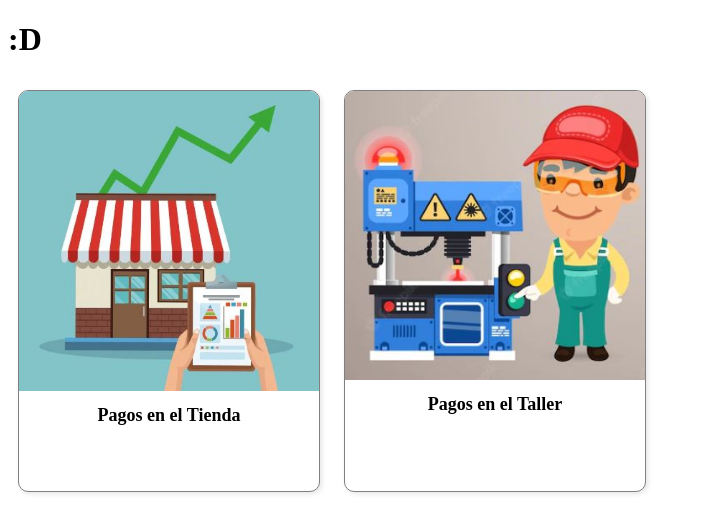
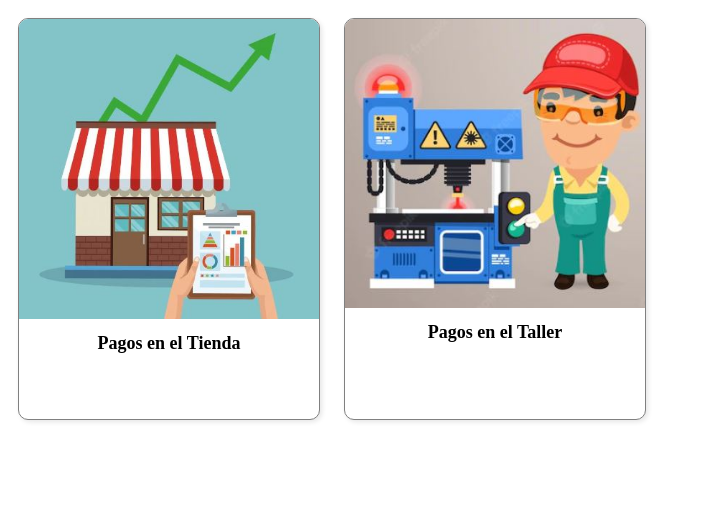
Before and after one commit to Mabg2/pagosMaderaxel, a plain HTML site: page index.html in a window 1280 px wide. Shown: the whole page, without its empty margins (0-701 px from the left). Drawn offline with Linux system fonts and the light colour scheme.

Commit message:
Update index.html

```diff
--- a/index.html
+++ b/index.html
@@ -4,7 +4,7 @@
     <meta charset="UTF-8">
     <meta http-equiv="X-UA-Compatible" content="IE=edge">
     <meta name="viewport" content="width=device-width, initial-scale=1.0">
-    <title>Document</title>
+    <title>Pagos Maderaxel</title>
     <style>
       div {
     width: 300px;
@@ -49,7 +49,6 @@
       </style>
 </head>
 <body>
-<h1>:D</h1>
 
     <div>
         <a href="./pagoEnTienda.html">
```
